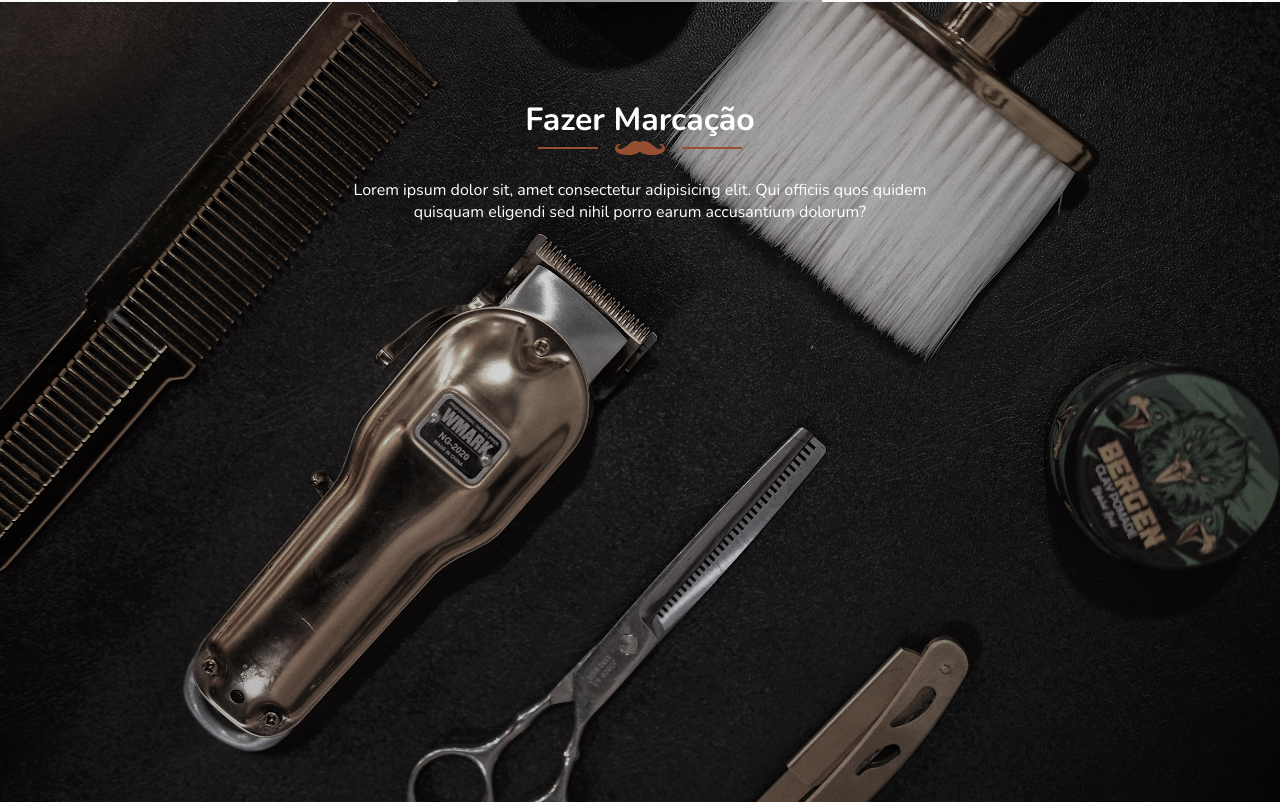
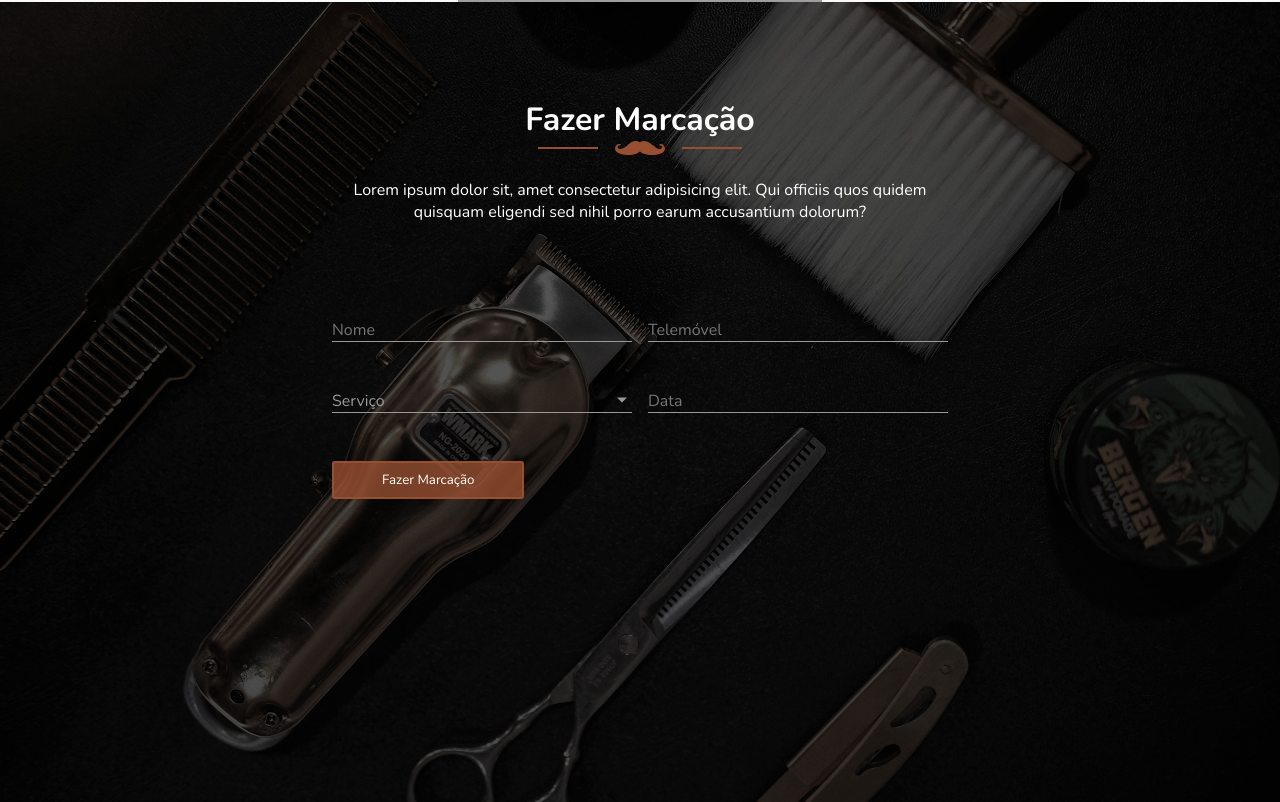
Before and after one commit to MiguelAOCosta/barber, a React (Create React App) app: page / in a window 1280 px wide. Shown: the part 2248-3050 px from the top of the page. Built offline with nearby package versions, Linux system fonts and the light colour scheme; grey boxes are pictures that could not be loaded.

Commit message:
Appointment start

```diff
--- a/src/Components/Marcacao/Marcacao.jsx
+++ b/src/Components/Marcacao/Marcacao.jsx
@@ -1,4 +1,4 @@
-import React from "react";
+import React, { useState } from "react";
 import {
   Section,
   SectionTitle,
@@ -7,10 +7,36 @@
   ImgTitle,
   SectionParagraph,
 } from "../../GlobalStyles";
+import {
+  SectionAppointment,
+  AppointmentForm,
+  Form,
+  InputForm,
+  Selectable,
+  InfoSlected,
+  Select,
+  List,
+  Item,
+  BtnForm,
+} from "./MarcacaoStyles";
 import LogoImg from "../../Images/title.svg";
 import BgImg from "../../Images/marcacao.jpg";
+import { IoMdArrowDropdown } from "react-icons/io";
 
 const Marcacao = () => {
+  const [Selected, setSelected] = useState(0);
+  const toogleSelected = () => {
+    if (Selected === 1) {
+      setSelected(0);
+    } else {
+      setSelected(1);
+    }
+  };
+
+  const [serviceValue, setServiceValue] = useState();
+
+  console.log(serviceValue);
+
   return (
     <Section
       style={{
@@ -34,6 +60,57 @@
           dolorum?
         </SectionParagraph>
       </SectionTitle>
+
+      <SectionAppointment>
+        <AppointmentForm>
+          <Form>
+            <InputForm type="text" placeholder="Nome" />
+          </Form>
+          <Form>
+            <InputForm type="text" placeholder="Telemóvel" />
+          </Form>
+          <Form>
+            <Selectable onClick={toogleSelected}>
+              <InfoSlected>
+                {serviceValue === undefined ? "Serviço" : serviceValue}
+              </InfoSlected>
+              <IoMdArrowDropdown
+                style={{
+                  color: "#999",
+                  width: "20px",
+                  height: "20px",
+                  transform: `${
+                    Selected === 1 ? "rotate(180deg)" : "rotate(0deg)"
+                  }`,
+                  transition: "transform 0.2s ease-in-out",
+                }}
+              />
+            </Selectable>
+            <Select
+              style={{
+                transform: `${Selected === 1 ? "scale(1)" : "scale(0)"}`,
+                transformOrigin: "top right",
+                transition: "transform 0.2s ease-in-out",
+              }}
+            >
+              <List
+                onClick={(e) =>
+                  setServiceValue(e.target.getAttribute("data-value"))
+                }
+              >
+                <Item data-value="Corte de cabelo">Corte de cabelo</Item>
+                <Item data-value="Lavagem de cabelo">Lavagem de cabelo</Item>
+                <Item data-value="Hair Styling">Hair Styling</Item>
+                <Item data-value="Corte de Barba">Corte de Barba</Item>
+              </List>
+            </Select>
+          </Form>
+          <Form>
+            <InputForm type="text" placeholder="Data" />
+          </Form>
+          <BtnForm>Fazer Marcação</BtnForm>
+        </AppointmentForm>
+      </SectionAppointment>
     </Section>
   );
 };
--- a/src/Components/Marcacao/MarcacaoStyles.js
+++ b/src/Components/Marcacao/MarcacaoStyles.js
@@ -1 +1,80 @@
 import styled from "styled-components";
+
+export const SectionAppointment = styled.div`
+  width: 100%;
+  display: flex;
+  justify-content: center;
+`;
+
+export const AppointmentForm = styled.form`
+  max-width: 700px;
+  display: grid;
+  grid-template-columns: repeat(auto-fill, minmax(50px, 300px));
+  place-content: center;
+  grid-gap: 1rem;
+  grid-row-gap: 3rem;
+`;
+
+export const Form = styled.div`
+  border-bottom: 1px solid #999;
+  max-width: 300px;
+  position: relative;
+  cursor: pointer;
+`;
+
+export const InputForm = styled.input`
+  background-color: transparent;
+  border: none;
+  color: #fff;
+  width: 100%;
+  font-size: 1rem;
+
+  &:focus {
+    outline: none;
+  }
+`;
+
+export const Selectable = styled.div`
+  width: 100%;
+  display: flex;
+  justify-content: space-between;
+  position: relative;
+`;
+
+export const InfoSlected = styled.span`
+  color: #999;
+`;
+
+export const Select = styled.div`
+  position: absolute;
+  background-color: #f0f0f0;
+  padding: 0.5rem;
+  z-index: 10;
+  width: 100%;
+`;
+
+export const List = styled.ul`
+  color: #333;
+  list-style: none;
+`;
+
+export const Item = styled.li`
+  padding: 0.5rem;
+  cursor: pointer;
+`;
+
+export const BtnForm = styled.button`
+  background: rgba(151, 79, 49, 0.8);
+  border: none;
+  border: 2px solid#974f31;
+  border-radius: 3px;
+  width: max-content;
+  padding: 0.5rem 3rem;
+  color: #fff;
+  cursor: pointer;
+  transition: transform 0.2s ease-in-out;
+
+  &:hover {
+    transform: scale(1.05);
+  }
+`;
--- a/src/GlobalStyles.js
+++ b/src/GlobalStyles.js
@@ -3,6 +3,11 @@
 const GlobalStyle = createGlobalStyle`
     :root{
         --swiper-theme-color: #974f31;
+    }
+
+    ::selection {
+      color: #fff;
+      background: rgba(151, 79, 49, 0.8);
     }
 
     *{
```
Also changed, not shown: src/Images/marcacao.jpg.
